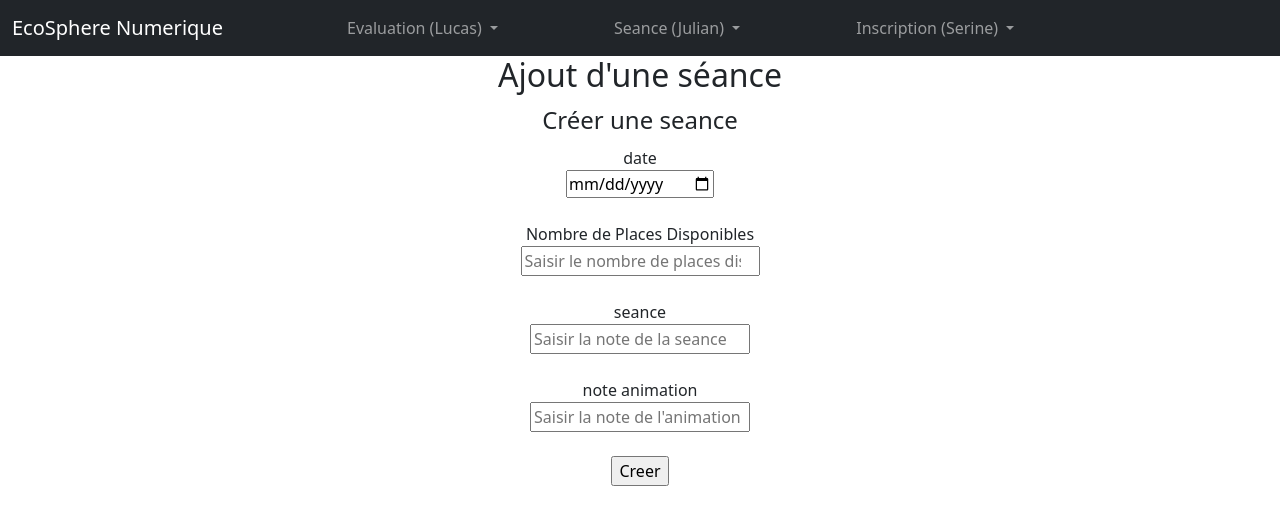
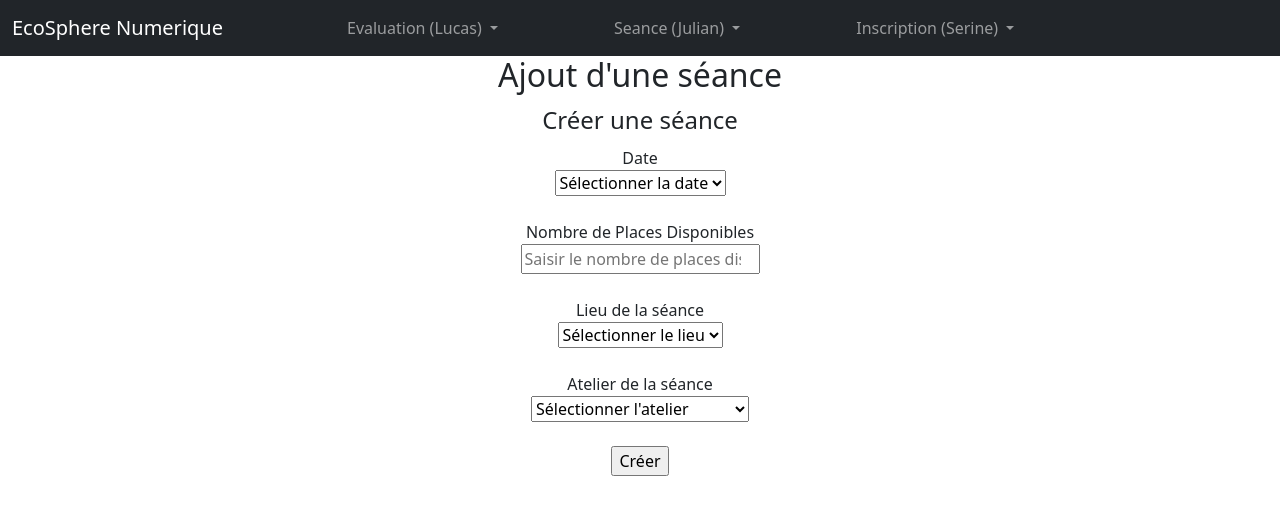
Before and after one commit to Lucas-Requena/ecosphere, a Flask app: page /seance/add in a window 1280 px wide. Shown: the top 525 px of the page. Run offline with Flask 3, Linux system fonts and the light colour scheme; data comes from the database, SQL or seed files in the repository; some libraries are stand-ins or nearby versions.

Commit message:
Update add_seance.html

```diff
--- a/ecosphere/templates/Seance/add_seance.html
+++ b/ecosphere/templates/Seance/add_seance.html
@@ -6,24 +6,47 @@
 
 {% block body %}
   <h2>Ajout d'une séance</h2>
-  <form method="post" action="/seance/add" >
+ <form method="post" action="/seance/add">
     <fieldset>
-        <legend> Créer une seance</legend>
-{{ animateurs }}
+        <legend>Créer une séance</legend>
 
-        <label for="DateSeance">date</label><br>
-        <input id="DateSeance" type="date" name="DateSeance" size="18" value="" placeholder="Saisir la date de la seance" required><br>
+        <label for="DateSeance">Date</label><br>
+        <select id="DateSeance" name="DateSeance" required>
+            <option value="">Sélectionner la date</option>
+            {% for type in seance %}
+            <option value="{{ type.id_Seance }}">{{ type.DateSeance }}</option>
+            {% endfor %}
+        </select>
+        <br><br>
+
+        <label for="PlacesDisponibles">Nombre de Places Disponibles</label><br>
+        <input id="PlacesDisponibles" type="number" name="PlacesDisponibles" size="18"
+               placeholder="Saisir le nombre de places disponibles" required>
+        <br><br>
+
+
+        <label for="IDlieu">Lieu de la séance</label><br>
+        <select id="IDlieu" name="id_lieu" required>
+            <option value="">Sélectionner le lieu</option>
+            {% for lieu_item in lieu %}
+            <option value="{{ lieu_item.IDlieu }}">{{ lieu_item.NomLieu }}</option>
+            {% endfor %}
+        </select>
         <br>
-        <label for="PlacesDisponibles">Nombre de Places Disponibles</label><br>
-        <input id="PlacesDisponibles" type="number" name="PlacesDisponibles" size="18" value="" placeholder="Saisir le nombre de places disponibles" required><br>
         <br>
-        <label for="IDlieu"> seance</label><br>
-        <input id="Note_Seance" type="text" name="Note_Seance" size="18" value="" placeholder="Saisir la note de la seance" required><br>
+
+        <label for="IDatelier">Atelier de la séance</label><br>
+        <select id="IDatelier" name="id_atelier" required>
+            <option value="">Sélectionner l'atelier</option>
+            {% for atelier in ateliers %}
+                <option value="{{ atelier.id_atelier }}">{{ atelier.Nom_Atelier }}</option>
+            {% endfor %}
+        </select>
         <br>
-        <label for="Note_Animation">note animation</label><br>
-        <input id="Note_Animation" type="text" name="Note_Animation" size="18" value="" placeholder="Saisir la note de l'animation" required><br>
         <br>
-        <input type="submit" value="Creer" name="Valider" >
+
+        <input type="submit" value="Créer" name="Valider">
     </fieldset>
-  </form>
+</form>
+
 {% endblock %}
```
